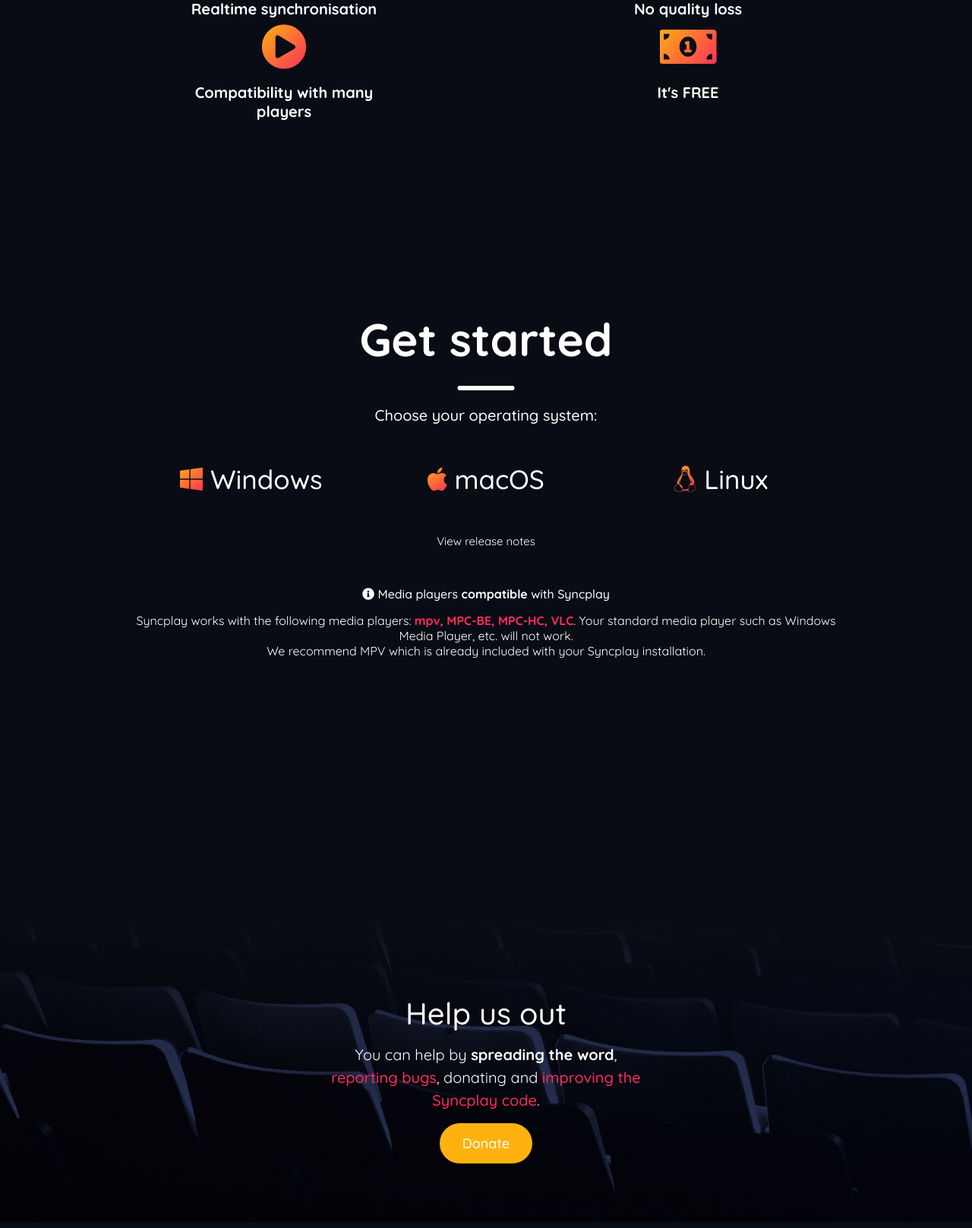
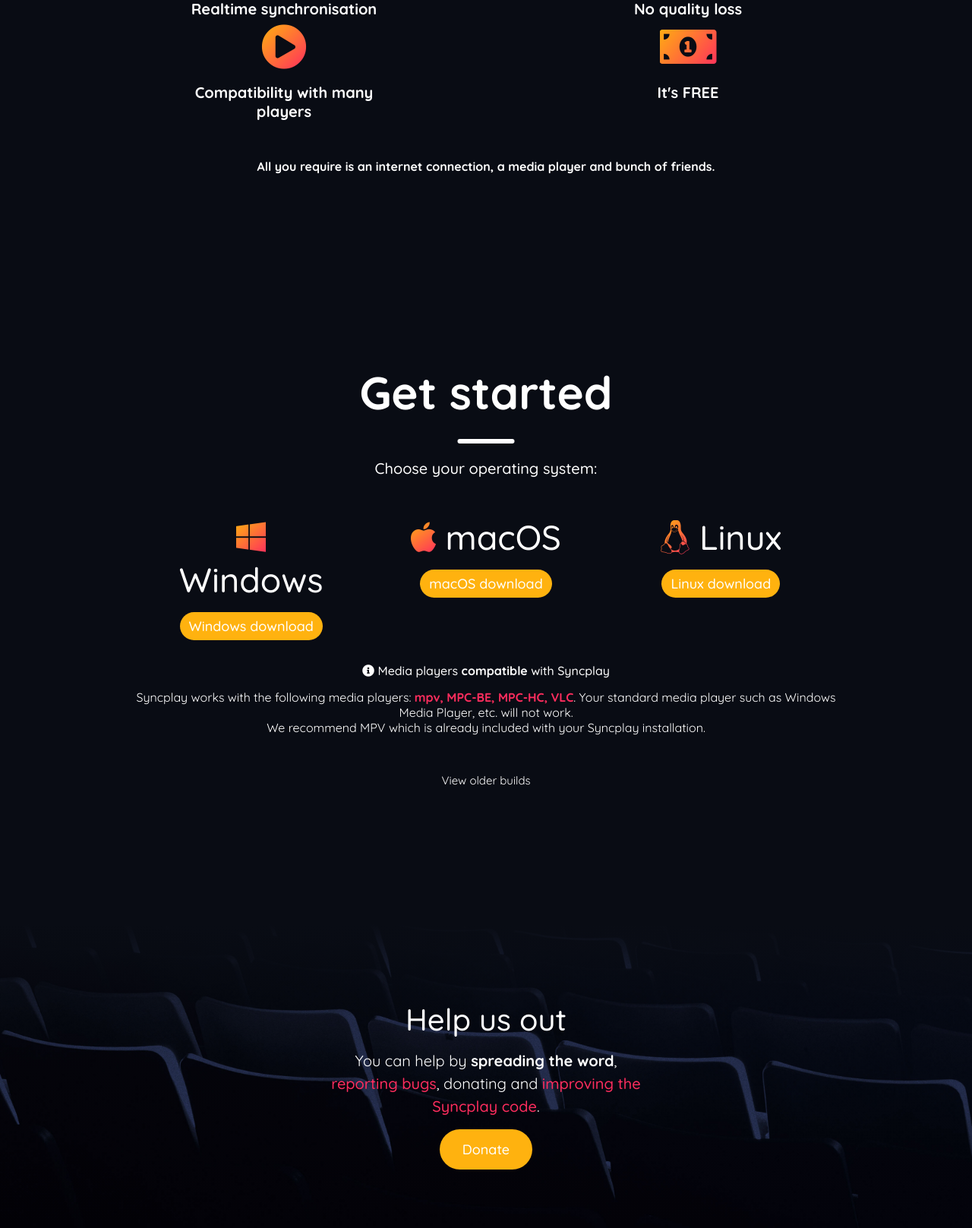
Before and after one commit to dolanske/syncplay.pl, a PHP site: page / in a window 1280 px wide. Shown: the part 1771-3388 px from the top of the page at 76% size. Run offline with PHP 8.4, Linux system fonts and the light colour scheme.

Commit message:
Add download section

```diff
--- a/data/css/styles.css
+++ b/data/css/styles.css
@@ -604,6 +604,27 @@ footer .footer-content-wrap .block p a:hover {
   display: inline-block;
   height: unset;
 }
+.button a {
+  display: inline-block;
+}
+a.linkline {
+  position: relative;
+}
+a.linkline:hover:after {
+  bottom: -5px;
+  opacity: 1;
+}
+a.linkline:after {
+  content: "";
+  display: block;
+  position: absolute;
+  height: 2px;
+  width: 100%;
+  bottom: 5px;
+  opacity: 0;
+  transition: 0.3s all ease-in-out;
+  background-color: #ffffff;
+}
 .btn {
   border-radius: 30px;
   -webkit-border-radius: 30px;
@@ -637,6 +658,11 @@ footer .footer-content-wrap .block p a:hover {
   font-weight: 500;
   color: #ffffff;
   background-color: #ffb20f;
+}
+.btn.btn-donate:hover {
+  -webkit-box-shadow: 0px 2px 25px 1px rgba(255, 178, 15, 0.2);
+  -moz-box-shadow: 0px 2px 25px 1px rgba(255, 178, 15, 0.2);
+  box-shadow: 0px 2px 25px 1px rgba(255, 178, 15, 0.2);
 }
 .title-line {
   font-family: 'Quicksand', sans-serif;
@@ -700,6 +726,14 @@ footer .footer-content-wrap .block p a:hover {
 .sec-content .content-block-perks h2 {
   margin-bottom: 25px;
 }
+.sec-content .content-block-perks p {
+  font-family: 'Quicksand', sans-serif;
+  font-weight: 700;
+  margin-top: 50px;
+  color: #ffffff;
+  text-align: center;
+  font-size: 1.6rem;
+}
 .sec-content .content-block-perks ul {
   display: flex;
   width: 65%;
@@ -762,7 +796,7 @@ footer .footer-content-wrap .block p a:hover {
   /* For IE 6/7 (trigger hasLayout) */
   display: block;
   min-height: 600px;
-  height: 100vh;
+  padding-bottom: 150px;
   background-color: #090c14;
 }
 .downloads:before {
@@ -792,7 +826,6 @@ footer .footer-content-wrap .block p a:hover {
   flex-wrap: wrap;
   list-style: none;
   justify-content: space-around;
-  margin-bottom: 50px;
 }
 .downloads ul li {
   display: block;
@@ -804,15 +837,19 @@ footer .footer-content-wrap .block p a:hover {
 .downloads ul li h3 {
   font-family: 'Quicksand', sans-serif;
   font-weight: 500;
-  font-size: 3.5rem;
+  font-size: 4.5rem;
+  margin-bottom: 15px;
 }
 .downloads ul li h3 i {
   background: -webkit-linear-gradient(top left, #ffb20f, #ff2d5e);
   -webkit-background-clip: text;
   -webkit-text-fill-color: transparent;
 }
+.downloads ul li .btn.btn-donate {
+  padding: 7px 12px;
+}
 .downloads .button {
-  margin-bottom: 50px;
+  margin-bottom: 30px;
 }
 .downloads .button a {
   color: #ffffff;
@@ -821,6 +858,7 @@ footer .footer-content-wrap .block p a:hover {
   font-size: 1.6rem;
   color: #ffffff;
   text-align: center;
+  margin-bottom: 50px;
 }
 .downloads p strong {
   color: #ff2d5e;
--- a/data/less/main/basics.less
+++ b/data/less/main/basics.less
@@ -371,6 +371,35 @@ footer {
         display: inline-block;
         height: unset;
     }
+
+    a {
+        display: inline-block;
+    }
+}
+
+a {
+    &.linkline {
+        position: relative;
+
+        &:hover {
+            &:after {
+                bottom: -5px;
+                opacity: 1;
+            }
+        }
+
+        &:after {
+            content: "";
+            display: block;
+            position: absolute;
+            height: 2px;
+            width: 100%;
+            bottom: 5px;
+            opacity: 0;
+            transition: .3s all ease-in-out;
+            background-color: @white;
+        }
+    }
 }
 
 .btn {
@@ -408,6 +437,12 @@ footer {
         .font-semibold();
         color: @white;
         background-color: @orange;
+
+        &:hover {
+            -webkit-box-shadow: 0px 2px 25px 1px rgba(255,178,15,0.2);
+            -moz-box-shadow: 0px 2px 25px 1px rgba(255,178,15,0.2);
+            box-shadow: 0px 2px 25px 1px rgba(255,178,15,0.2);
+        }
     }
 }
 
@@ -462,6 +497,14 @@ footer {
 
         h2 {
             margin-bottom: 25px;
+        }
+
+        p {
+            .font-bold();
+            margin-top: 50px;
+            color: @white;
+            text-align: center;
+            font-size: 1.6rem;
         }
 
         ul {
@@ -530,7 +573,7 @@ footer {
     .clearfix();
     display: block;
     min-height: 600px;
-    height: 100vh;
+    padding-bottom: 150px;
     background-color: @gray2;
 
     span {
@@ -552,7 +595,6 @@ footer {
         flex-wrap: wrap;
         list-style: none;
         justify-content: space-around;
-        margin-bottom: 50px;
 
         li {
             display: block;
@@ -563,7 +605,8 @@ footer {
 
             h3 {
                 .font-semibold();
-                font-size: 3.5rem;
+                font-size: 4.5rem;
+                margin-bottom: 15px;
 
                 i {
                     background: -webkit-linear-gradient(top left, @orange, @magenta);
@@ -571,11 +614,17 @@ footer {
                       -webkit-text-fill-color: transparent;
                 }
             }
+
+            .btn {
+                &.btn-donate {
+                    padding: 7px 12px;
+                }
+            }
         }
     }
 
     .button {
-        margin-bottom: 50px;
+        margin-bottom: 30px;
 
         a {
             color: @white;
@@ -586,6 +635,7 @@ footer {
         font-size: 1.6rem;
         color: @white;
         text-align: center;
+        margin-bottom: 50px;
 
         strong {
             color: @magenta;
--- a/index.php
+++ b/index.php
@@ -48,6 +48,7 @@
                     <h3>It's FREE</h3>
                 </li>
             </ul>
+            <p>All you require is an internet connection, a media player and bunch of friends.</p>
         </div>
     </div>
 </section>
@@ -59,19 +60,29 @@
         <ul>
             <li>
                 <h3><i class="fab fa-windows"></i> Windows</h3>
+                <div class="button">
+                    <a href="#" class="btn btn-donate">Windows download</a>
+                </div>
             </li>
             <li>
                 <h3><i class="fab fa-apple"></i> macOS</h3>
+                <div class="button">
+                    <a href="#" class="btn btn-donate">macOS download</a>
+                </div>
             </li>
             <li>
                 <h3><i class="fab fa-linux"></i> Linux</h3>
+                <div class="button">
+                    <a href="#" class="btn btn-donate">Linux download</a>
+                </div>
             </li>
         </ul>
-        <div class="button">
-            <a href="#" class="">View release notes</a>
-        </div>
+
         <span><i class="fas fa-info-circle"></i> Media players <strong>compatible</strong> with Syncplay</span>
         <p>Syncplay works with the following media players: <strong>mpv, MPC-BE, MPC-HC, VLC</strong>. Your standard media player such as Windows Media Player, etc. will not work. <br> We recommend MPV which is already included with your Syncplay installation. </p>
+        <div class="button">
+            <a href="#" class="linkline">View older builds</a>
+        </div>
     </div>
 </section>
 
```
